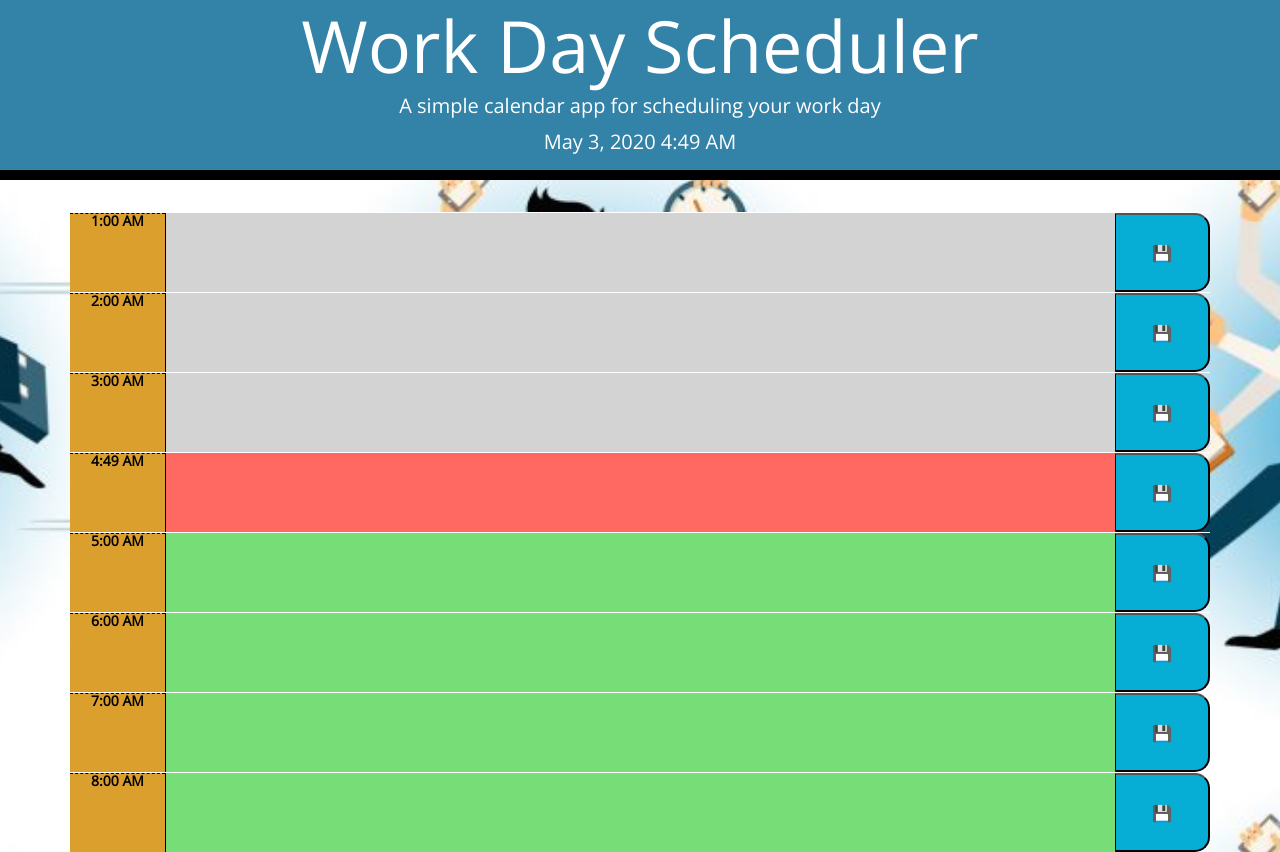
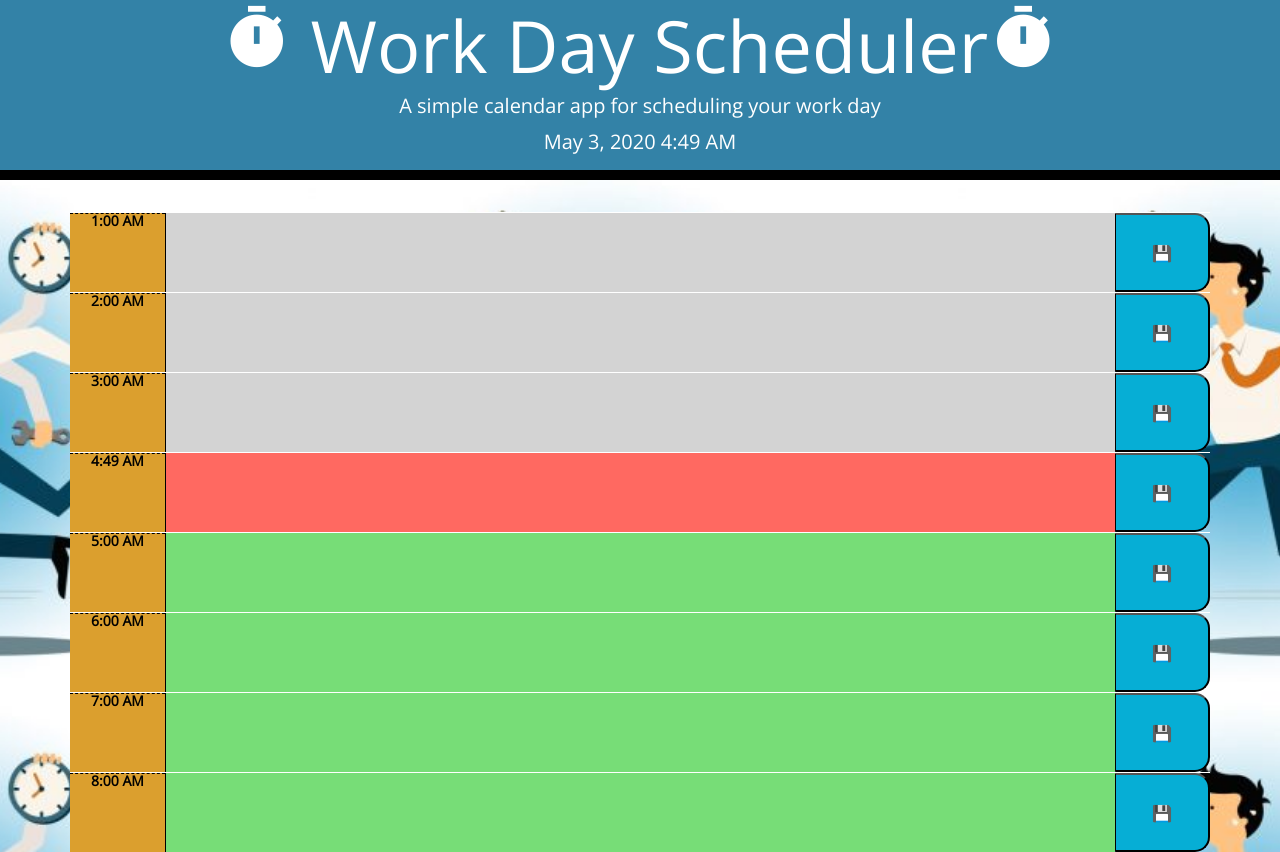
Before and after one commit to mauricechouam/Work-Day-Scheduler, a plain HTML site: page index.html in a window 1280 px wide. Drawn offline with nearby package versions, Linux system fonts and the light colour scheme.

Commit message:
Modified Css file for changing Background size

```diff
--- a/assets/css/style.css
+++ b/assets/css/style.css
@@ -6,7 +6,7 @@ body {
   background-image: url("/assets/image/img3.jpg");
   height: 50%;
   background-repeat: repeat;
-  background-size: 800px;
+  background-size: 650px;
   background-position: center;
 
 }
--- a/index.html
+++ b/index.html
@@ -12,13 +12,14 @@
     integrity="sha384-50oBUHEmvpQ+1lW4y57PTFmhCaXp0ML5d60M1M7uH2+nqUivzIebhndOJK28anvf" crossorigin="anonymous" />
   <link href="https://fonts.googleapis.com/css?family=Open+Sans&display=swap" rel="stylesheet" />
   <link rel="stylesheet" href="./assets/css/style.css" />
+  <link href="https://fonts.googleapis.com/icon?family=Material+Icons" rel="stylesheet">
   <title>Work Day Scheduler</title>
 </head>
 
 <body>
   <!--header-->
   <header class="jumbotron">
-    <h1 class="display-3">Work Day Scheduler</h1>
+    <h1 class="display-3"><i class="material-icons" style="font-size:70px">timer</i> Work Day Scheduler<i class="material-icons" style="font-size:70px">timer</i></h1>
     <p class="lead">A simple calendar app for scheduling your work day</p>
     <p id="currentDay" class="lead"></p>
   </header>
```
